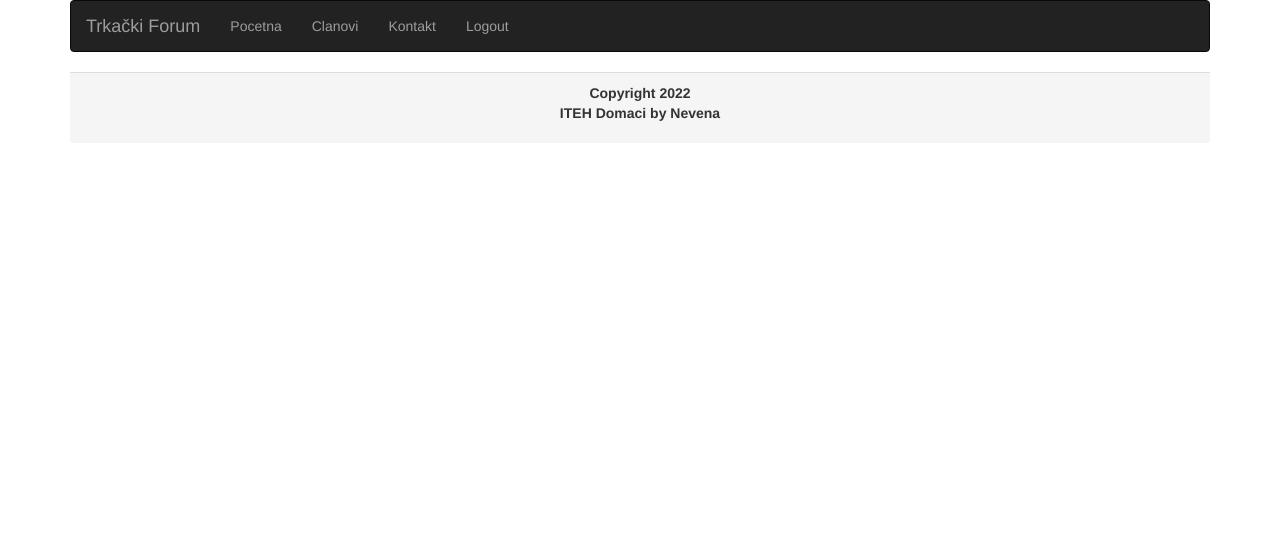
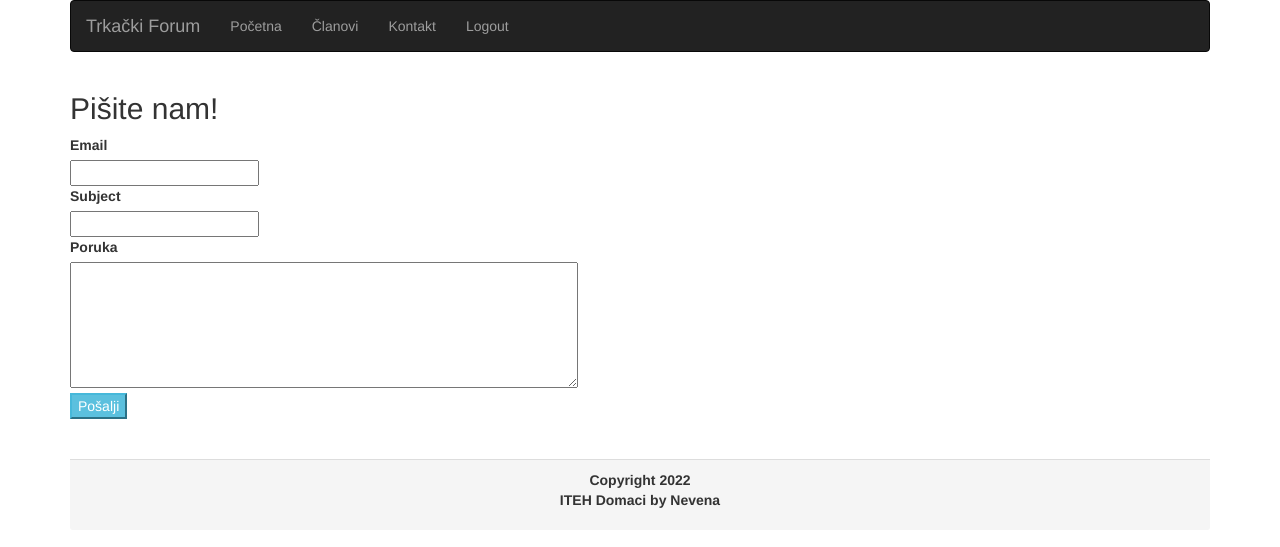
Before and after one commit to nm703/iteh_prvi_domaci, a PHP site: page /kontakt.php in a window 1280 px wide. Shown: the top 547 px of the page. Run offline with PHP 8.4, Linux system fonts and the light colour scheme; some libraries are stand-ins or nearby versions.

Commit message:
dodata_kontakt_forma

```diff
--- a/clanovi.php
+++ b/clanovi.php
@@ -7,7 +7,7 @@
 <div class="container-fluid">
 <ul class="nav nav-tabs">
   <li class="active"><a data-toggle="tab" href="#home">Aktivni</a></li>
-  <li><a data-toggle="tab" href="#menu1">Pocasni</a></li>
+  <li><a data-toggle="tab" href="#menu1">Počasni</a></li>
   <li><a data-toggle="tab" href="#menu2">Bivsi</a></li>
 </ul>
 
@@ -62,14 +62,14 @@
             <div class="col-md-8">
                <div class="card">
                   <div class="card-header">
-                     <h2 class="text-primary">Vidi sve pocasne clanove</h2>
+                     <h2 class="text-primary">Vidi sve počasne članove</h2>
                   </div>
                   <div class="card-body">
                      <form>
                         <div class="form-group">
                            <label for="CLANOVI-DROPDOWN"></label>
                            <select class="form-control" id="clanovi-dropdown">
-                              <option value="">Pocasni clanovi</option>
+                              <option value="">Počasni članovi</option>
                               <?php
                                  include "./db/konekcija.php";
                                  $result = mysqli_query($conn,"SELECT id,ime, prezime, email FROM clanovi WHERE idstatus = 1");
--- a/home.php
+++ b/home.php
@@ -122,7 +122,7 @@ include("process.php");
 
 
  <div class="col-sm-9" style="text-align: center;">
- 	<h1>Cao <?php echo ($_SESSION["ime"]); ?>! Evo novosti:</h1>
+ 	<h1>Ćao <?php echo ($_SESSION["ime"]); ?>! Evo novosti:</h1>
  	<br>
  	<br>
   <!-- ucitaj novosti -->
--- a/includes/liste.php
+++ b/includes/liste.php
@@ -2,11 +2,11 @@
 	$navItems=array(
 				array(
 					"stranica"=>"home.php",
-					"naziv"=>"Pocetna"
+					"naziv"=>"Početna"
 					),
 				array(
 					"stranica"=>"clanovi.php",
-					"naziv"=>"Clanovi"
+					"naziv"=>"Članovi"
 					),
 				array(
 					"stranica"=>"kontakt.php",
--- a/js/main.js
+++ b/js/main.js
@@ -1,6 +1,6 @@
 $(document).ready(function () {
 
-// za pronalazenje vesti, ajax
+// za pronalazenje vesti
 
 $("#txt").keyup(function(){
     var vrednost = $("#txt").val();
@@ -40,4 +40,6 @@ $("#txt").keyup(function(){
 
 
 
+
+
     });
--- a/kontakt.php
+++ b/kontakt.php
@@ -2,8 +2,78 @@
 	include ('includes/header.php');
  ?>
 
+	<script src="https://code.jquery.com/jquery-2.1.1.min.js" type="text/javascript"></script>
+	<script>
 
+		function posaljiKontakt() {
+			var valid;
+			valid = proveriKontakt();
+			if(valid) {
+				jQuery.ajax({
+				url: "contact_mail.php",
+				data:'&userEmail='+$("#userEmail").val()+'&subject='+$("#subject").val()+'&content='+$(content).val(),
+				type: "POST",
+				success:function(data){
+				$("#mail-status").html(data);
+				},
+				error:function (){}
+				});
+			}
+		}
 
+function proveriKontakt() {
+	var ispravna = true;
+	$(".demoInputBox").css('background-color','');
+	$(".info").html('');
+
+	if(!$("#userEmail").val()) {
+		$("#userEmail-info").html("(obavezno)");
+		$("#userEmail").css('background-color','#FFCCCB');
+		ispravna = false;
+	}
+	if(!$("#userEmail").val().match(/^([\w-\.]+@([\w-]+\.)+[\w-]{2,4})?$/)) {
+		$("#userEmail-info").html("(neispravno)");
+		$("#userEmail").css('background-color','#FFFFE0');
+		ispravna = false;
+	}
+	if(!$("#subject").val()) {
+		$("#subject-info").html("(obavezno)");
+		$("#subject").css('background-color','#FFCCCB');
+		ispravna = false;
+	}
+	if(!$("#content").val()) {
+		$("#content-info").html("(obavezno)");
+		$("#content").css('background-color','#FFCCCB');
+		ispravna = false;
+	}
+
+	return ispravna;
+}
+</script>
+<div id="frmContact">
+   <h2>Pišite nam!</h2>
+   <div>
+      <label>Email</label>
+      <span id="userEmail-info" class="info"></span><br/>
+      <input type="text" name="userEmail" id="userEmail" class="demoInputBox">
+   </div>
+   <div>
+      <label>Subject</label>
+      <span id="subject-info" class="info"></span><br/>
+      <input type="text" name="subject" id="subject" class="demoInputBox">
+   </div>
+   <div>
+      <label>Poruka</label>
+      <span id="content-info" class="info"></span><br/>
+      <textarea name="content" id="content" class="demoInputBox" cols="60" rows="6"></textarea>
+   </div>
+   <div>
+      <button name="submit" class="btnAction btn-info" onClick="posaljiKontakt();">Pošalji</button>
+   </div>
+   <br>
+   <div id="mail-status"></div>
+   <br>
+</div>
 
 
 <?php
--- a/pocasni_clanovi.php
+++ b/pocasni_clanovi.php
@@ -26,14 +26,14 @@
             <div class="col-md-8">
                <div class="card">
                   <div class="card-header">
-                     <h2 class="text-primary">Vidi sve pocasne clanove</h2>
+                     <h2 class="text-primary">Vidi sve počasne članove</h2>
                   </div>
                   <div class="card-body">
                      <form>
                         <div class="form-group">
                            <label for="CLANOVI-DROPDOWN"></label>
                            <select class="form-control" id="clanovi-dropdown">
-                              <option value="">Clanovi</option>
+                              <option value="">Članovi</option>
                               <?php
                                  require_once "./db/konekcija.php";
                                  $result = mysqli_query($conn,"SELECT id,ime, prezime, email FROM clanovi WHERE idstatus = 1");
--- a/process.php
+++ b/process.php
@@ -52,7 +52,7 @@ if (isset($_POST['log_email']) && isset($_POST['log_password'])) {
 
             if ($sacuvano == 1) {
               echo '<div class="alert alert-danger"><button type="button" class="close" data-dismiss="alert">&times;</button>
-                 Clan sa email adresom vec postoji!
+                 Clan sa ovom email adresom vec postoji!
               </div>';
             }
            else {
```
Also changed, not shown: contact_mail.php (added, +11 -0 lines).
